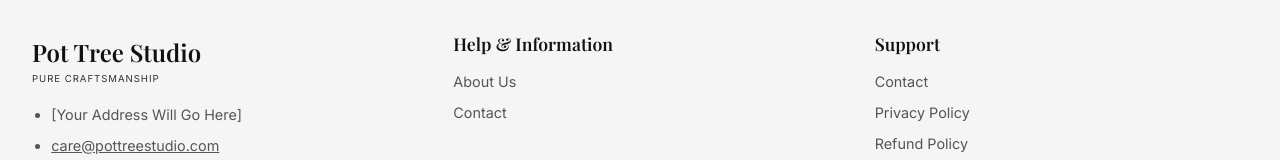
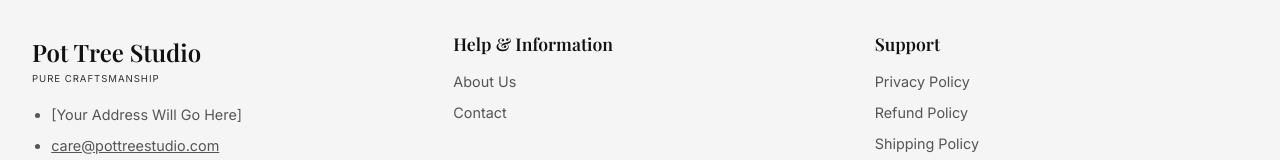
Before and after one commit to shawreel24/Potree-Studio, a React (Vite) app: page / in a window 1280 px wide. Shown: the part 3015-3175 px from the top of the page. Built offline with nearby package versions, Linux system fonts and the light colour scheme; no server answers; the database is empty; a web font is replaced by a local one.

Commit message:
style: remove Contact link from Support section in footer

```diff
--- a/src/components/Footer.jsx
+++ b/src/components/Footer.jsx
@@ -48,7 +48,6 @@ const Footer = () => {
         <div className="flex flex-col gap-sm">
           <h3 style={{ fontSize: '1.1rem', fontWeight: '600', color: '#111', marginBottom: '0.5rem' }}>Support</h3>
           <div className="flex flex-col gap-sm" style={{ color: '#555' }}>
-            <Link to="/contact">Contact</Link>
             <Link to="/privacy-policy">Privacy Policy</Link>
             <Link to="/refund-policy">Refund Policy</Link>
             <Link to="/shipping-policy">Shipping Policy</Link>
```
